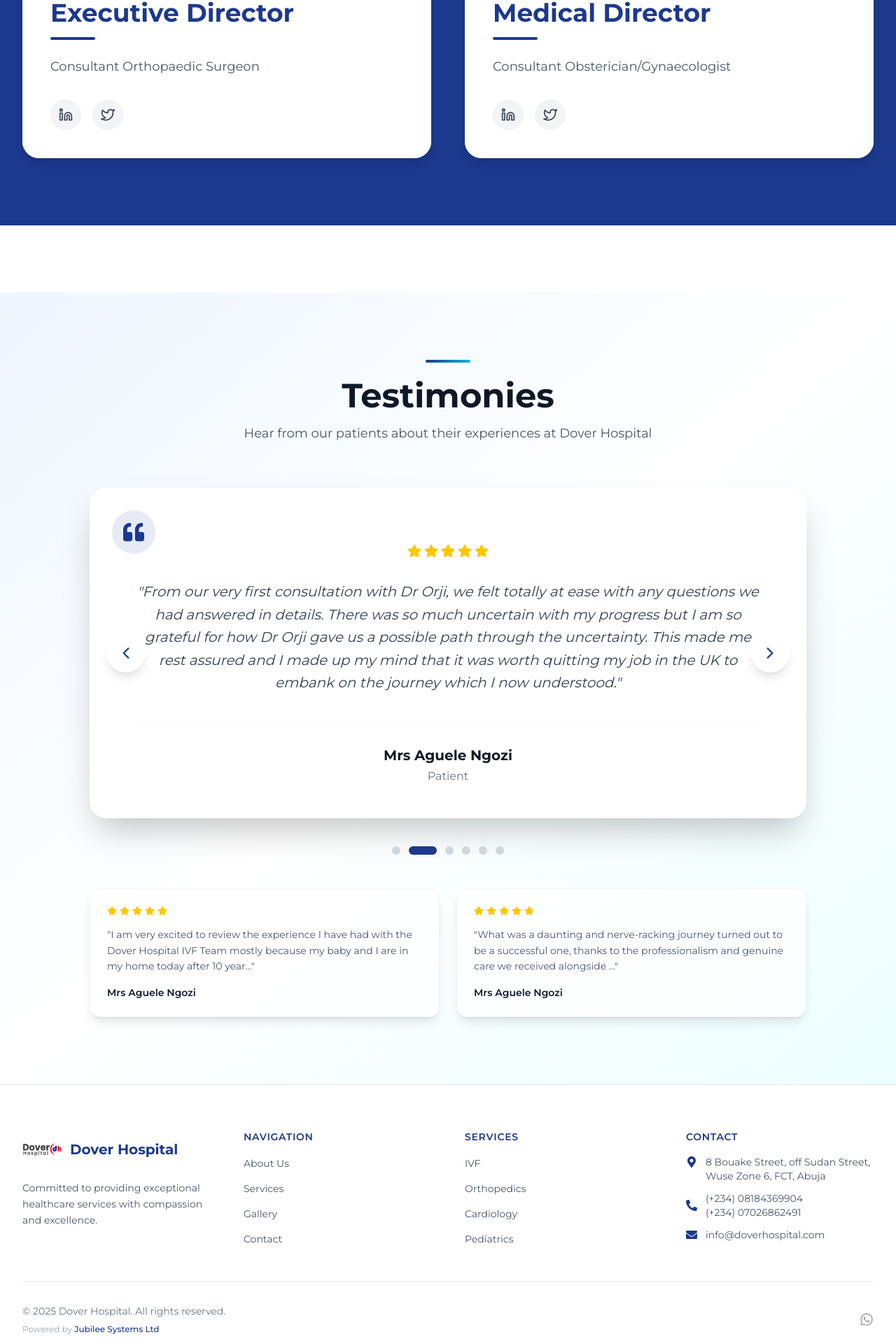
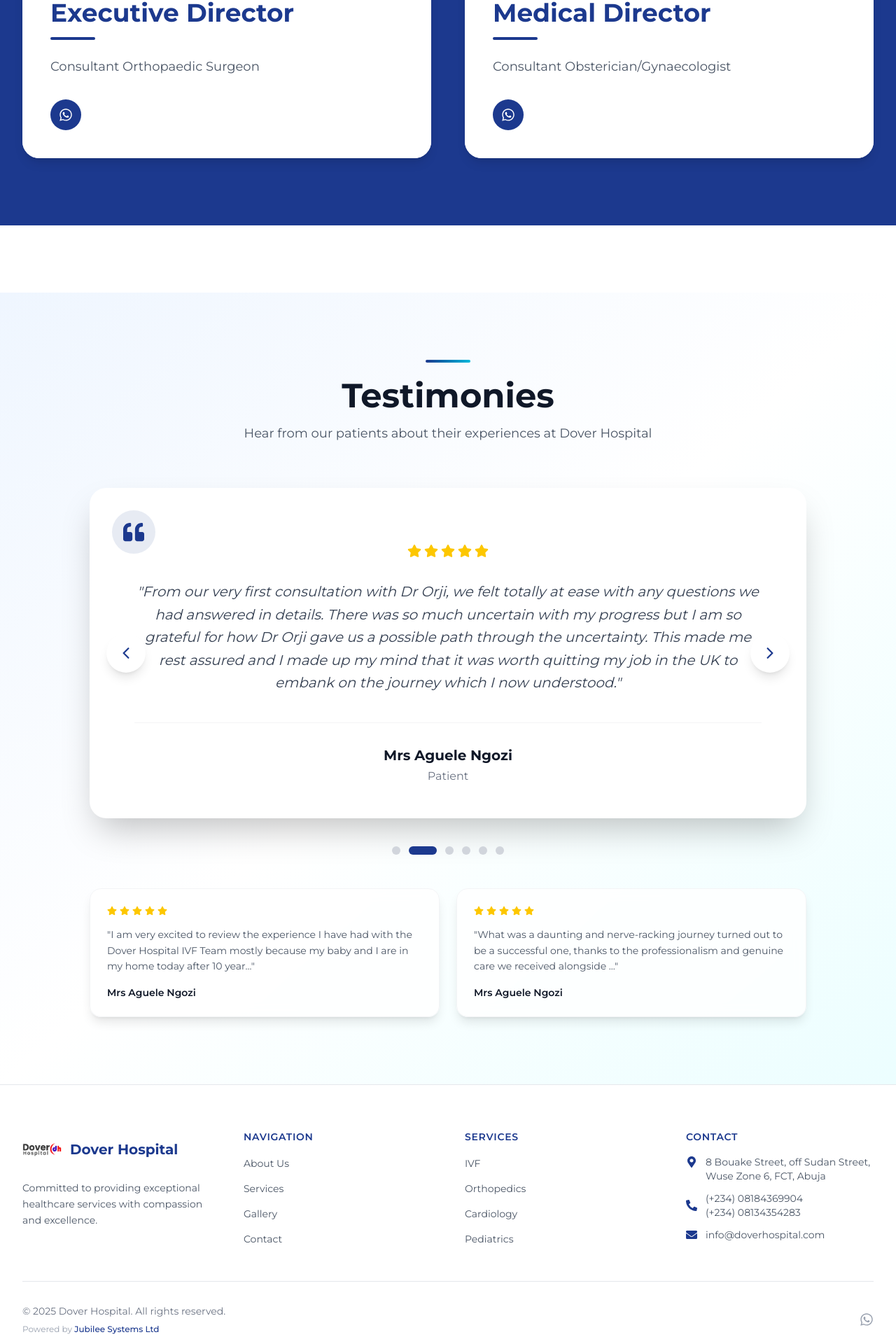
Before and after one commit to matthewadeboyejr/doverhospital, a Next.js app: page / in a window 1280 px wide. Shown: the part 3656-5576 px from the top of the page at 70% size. Built offline with nearby package versions, Linux system fonts and the light colour scheme.

Commit message:
address update with whatsap links

```diff
--- a/components /Footer.tsx
+++ b/components /Footer.tsx
@@ -154,10 +154,10 @@
                     (+234) 08184369904
                   </a>
                   <a
-                    href="tel:+2347026862491"
+                    href="tel:+2348134354283"
                     className="text-gray-600 hover:text-blue-900 transition-colors text-sm"
                   >
-                    (+234) 07026862491
+                    (+234) 08134354283
                   </a>
                 </div>
               </li>
--- a/components /about/LeadershipTeam.tsx
+++ b/components /about/LeadershipTeam.tsx
@@ -15,8 +15,7 @@
   img: string;
   accentColor: string;
   social: {
-    linkedin: string;
-    twitter: string;
+    whatsapp: string;
   };
   fullBio: string[];
 }
@@ -37,8 +36,7 @@
       img: "/ed.JPG",
       accentColor: "rgba(99, 102, 241, 0.3)",
       social: {
-        linkedin: "#",
-        twitter: "#",
+        whatsapp: "https://api.whatsapp.com/send?phone=2348035871438",
       },
       fullBio: [
         "Dr Oji Kenechukwu Samuel is a co-founder and Medical Director of Dover Hospital Abuja. He is an Obstetrician/Gynaecologist a fellow of both West African College of Surgeons and National College of Gynaecologists.",
@@ -55,8 +53,8 @@
       img: "/md.JPG",
       accentColor: "rgba(236, 72, 153, 0.3)",
       social: {
-        linkedin: "#",
-        twitter: "#",
+      whatsapp: "https://api.whatsapp.com/send?phone=2348037987419",
+
       },
       fullBio: [
         "Dr. Valentine Ogochukwu Ogbu is a Consultant Orthopaedic Surgeon with extensive experience in musculoskeletal disorders.",
@@ -163,7 +161,7 @@
 
                     <div className="flex space-x-4 mt-6 sm:mt-8">
                       <a
-                        href={leader.social.linkedin}
+                        href={leader.social.whatsapp}
                         target="_blank"
                         rel="noopener noreferrer"
                         className="p-2 rounded-full bg-white/5 hover:bg-white/10 transition-colors"
@@ -171,15 +169,7 @@
                       >
                         <FaWhatsapp className="w-5 h-5 text-white/80 hover:text-indigo-300" />
                       </a>
-                      {/*   <a
-                        href={leader.social.twitter}
-                        target="_blank"
-                        rel="noopener noreferrer"
-                        className="p-2 rounded-full bg-white/5 hover:bg-white/10 transition-colors"
-                        aria-label="Twitter Profile"
-                      >
-                        <FiTwitter className="w-5 h-5 text-white/80 hover:text-pink-300" />
-                      </a> */}
+
                     </div>
                   </div>
                 </div>
--- a/components /contact/ContactUs.tsx
+++ b/components /contact/ContactUs.tsx
@@ -51,13 +51,13 @@
     {
       icon: FaMapMarkerAlt,
       title: "Address",
-      content: "38, Agadez Crescent, Wuse II, FCT-Abuja, Nigeria",
+      content: "No. 8, Bouake Street, Off Sudan Street, Wuse Zone 6, FCT - Abuja.",
     },
     {
       icon: FaPhoneAlt,
       title: "Phone",
-      content: "+234 (8147692468)",
-      link: "tel:+2348147692468",
+      content: "+2348134354283, +234 (818 436 9904)",
+      link: "tel:08134354283",
     },
     {
       icon: FaEnvelope,
--- a/components /homepage/HeroSection.tsx
+++ b/components /homepage/HeroSection.tsx
@@ -309,7 +309,7 @@
       <div className="hidden xl:flex fixed right-0 top-1/2 -translate-y-1/2 z-30">
         <div className="flex flex-col items-center justify-center gap-10 bg-[#23CE63] backdrop-blur-sm px-4 py-12 rounded-l-lg shadow-lg">
           <Link
-            href="#"
+            href="https://api.whatsapp.com/send?phone=2347049663032"
             className=" flex items-center gap-2 text-white hover:text-blue-400 transition-colors text-[11px] font-semibold tracking-wider"
             style={{
               writingMode: "vertical-rl",
--- a/components /homepage/OurDoctors.tsx
+++ b/components /homepage/OurDoctors.tsx
@@ -4,6 +4,7 @@
 import { FiLinkedin, FiTwitter } from "react-icons/fi";
 import { useState, useRef } from "react";
 import { motion, useInView } from "framer-motion";
+import { FaWhatsapp } from "react-icons/fa";
 
 const OurDoctors = () => {
   const [hoveredCard, setHoveredCard] = useState<number | null>(null);
@@ -16,16 +17,16 @@
       name: "Executive Director",
       image: "/md.JPG",
       description: "Consultant Orthopaedic Surgeon",
-      link: "#",
-      twitter: "#",
+      whatsapp: "https://api.whatsapp.com/send?phone=2348037987419",
+
     },
     {
       id: 2,
       name: "Medical Director",
       image: "/ed.JPG",
       description: "Consultant Obsterician/Gynaecologist",
-      link: "#",
-      twitter: "#",
+     whatsapp: "https://api.whatsapp.com/send?phone=2348035871438",
+
     },
   ];
 
@@ -80,14 +81,7 @@
                     priority={index === 0}
                   />
 
-                  {/* Badge on Image */}
-                  {/*  <div className="absolute top-6 left-6 z-20">
-                    <div className="bg-white/95 backdrop-blur-sm px-4 py-2 rounded-full shadow-lg">
-                      <span className="text-sm font-semibold text-blue-900">
-                        {index === 0 ? "01" : "02"}
-                      </span>
-                    </div>
-                  </div> */}
+
                 </div>
 
                 {/* Content Section */}
@@ -108,24 +102,16 @@
 
                     {/* Social Links */}
                     <div className="flex items-center gap-4 pt-2">
-                      {doctor.link && (
+                      {doctor.whatsapp && (
                         <a
-                          href={doctor.link}
-                          className="p-3 rounded-full bg-gray-100 hover:bg-blue-900 transition-all duration-300"
-                          aria-label="LinkedIn Profile"
+                          href={doctor.whatsapp}
+                          className="p-3 rounded-full bg-blue-900 hover:bg-blue-900 transition-all duration-300"
+                          aria-label="Whatsapp Profile"
                         >
-                          <FiLinkedin className="w-5 h-5 text-gray-700 hover:text-white transition-colors duration-300" />
+                         <FaWhatsapp className="w-5 h-5 text-white hover:text-indigo-300" />
                         </a>
                       )}
-                      {doctor.twitter && (
-                        <a
-                          href={doctor.twitter}
-                          className="p-3 rounded-full bg-gray-100 hover:bg-blue-500 transition-all duration-300"
-                          aria-label="Twitter Profile"
-                        >
-                          <FiTwitter className="w-5 h-5 text-gray-700 hover:text-white transition-colors duration-300" />
-                        </a>
-                      )}
+
                     </div>
                   </div>
                 </div>
```
Also changed, not shown: 1 other file (tests, documents, lock files or other folders).
